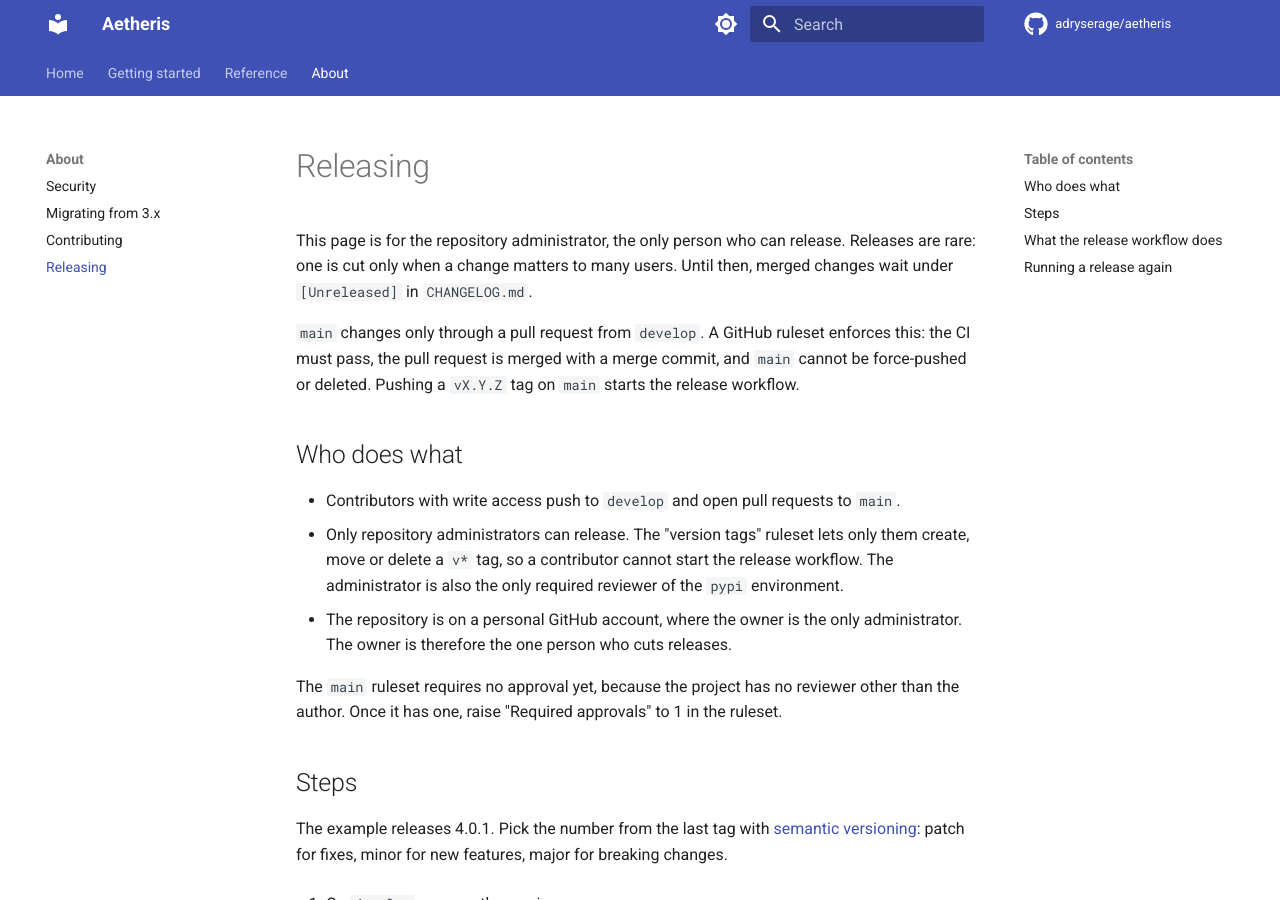
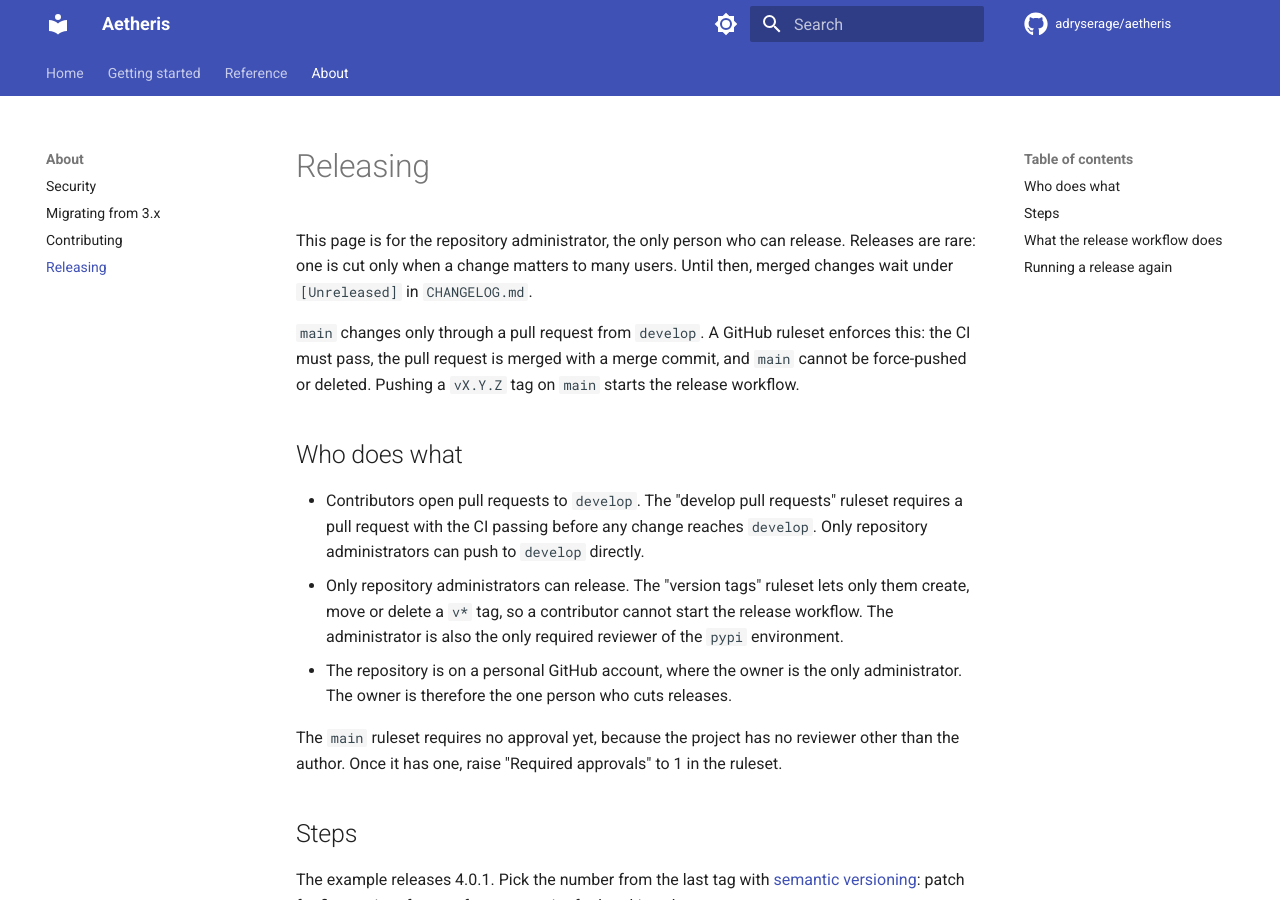
Before and after one commit to adryserage/Aetheris, an MkDocs documentation site: the page built from docs/releasing.md, in a window 1280 px wide and 900 px high. Built offline with MkDocs 1.6.1 and Material for MkDocs 9.7.7, drawn with Linux system fonts in a browser that asks for light colours; comment, search, counter and statistics services are not loaded.

Commit message:
docs: develop n'accepte une modification que par PR avec la CI verte
Le ruleset « develop pull requests » exige une PR et les 9 jobs de ci.yml. Seul le rôle administrateur en est exempté, pour garder le push direct du propriétaire.

Suivi : AETHERIS-27

```diff
--- a/docs/releasing.md
+++ b/docs/releasing.md
@@ -6,7 +6,7 @@ This page is for the repository administrator, the only person who can release.
 
 ## Who does what
 
-- Contributors with write access push to `develop` and open pull requests to `main`.
+- Contributors open pull requests to `develop`. The "develop pull requests" ruleset requires a pull request with the CI passing before any change reaches `develop`. Only repository administrators can push to `develop` directly.
 - Only repository administrators can release. The "version tags" ruleset lets only them create, move or delete a `v*` tag, so a contributor cannot start the release workflow. The administrator is also the only required reviewer of the `pypi` environment.
 - The repository is on a personal GitHub account, where the owner is the only administrator. The owner is therefore the one person who cuts releases.
 
```
Also changed, not shown: CLAUDE.md (+1 -1 lines).
